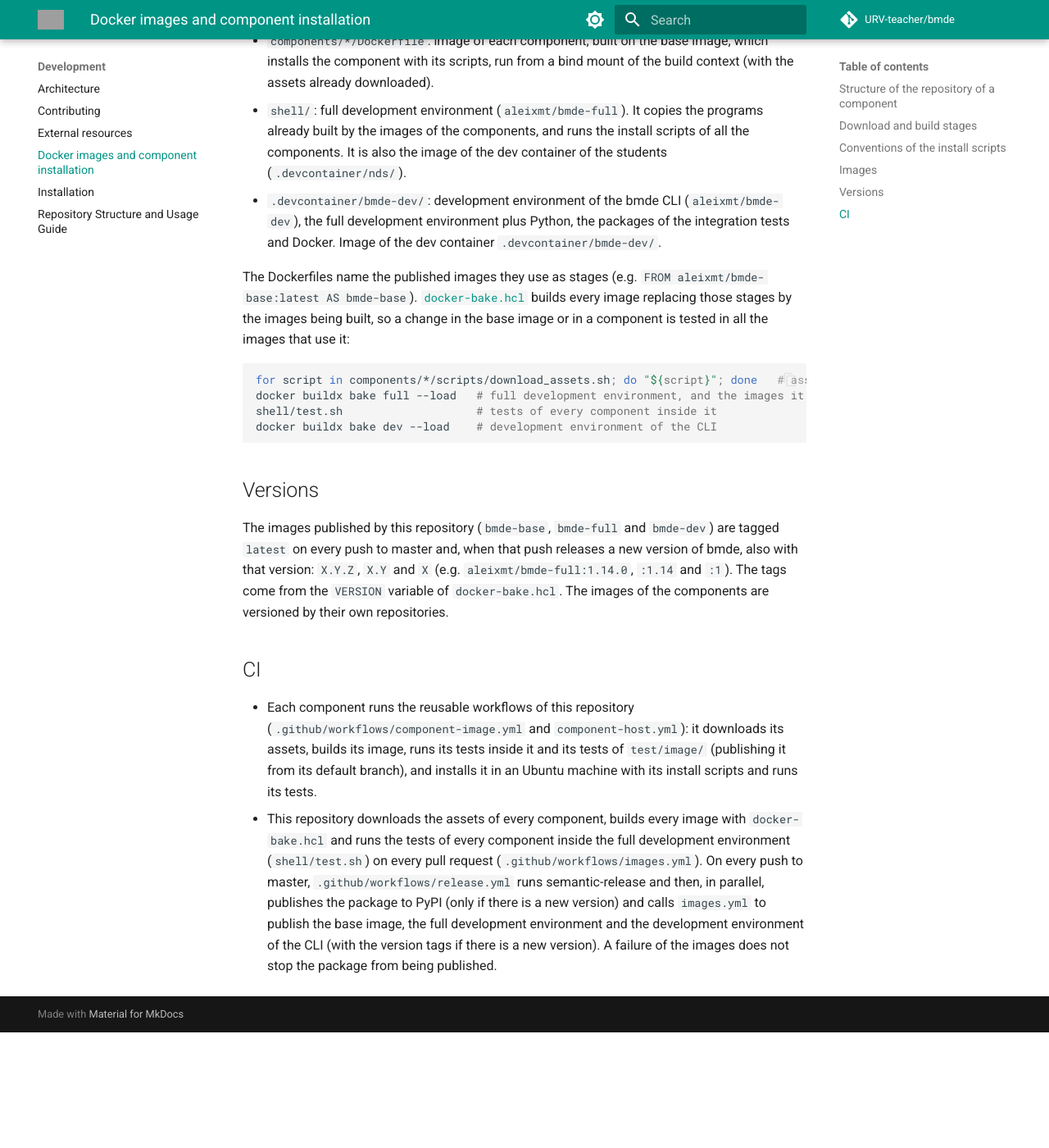
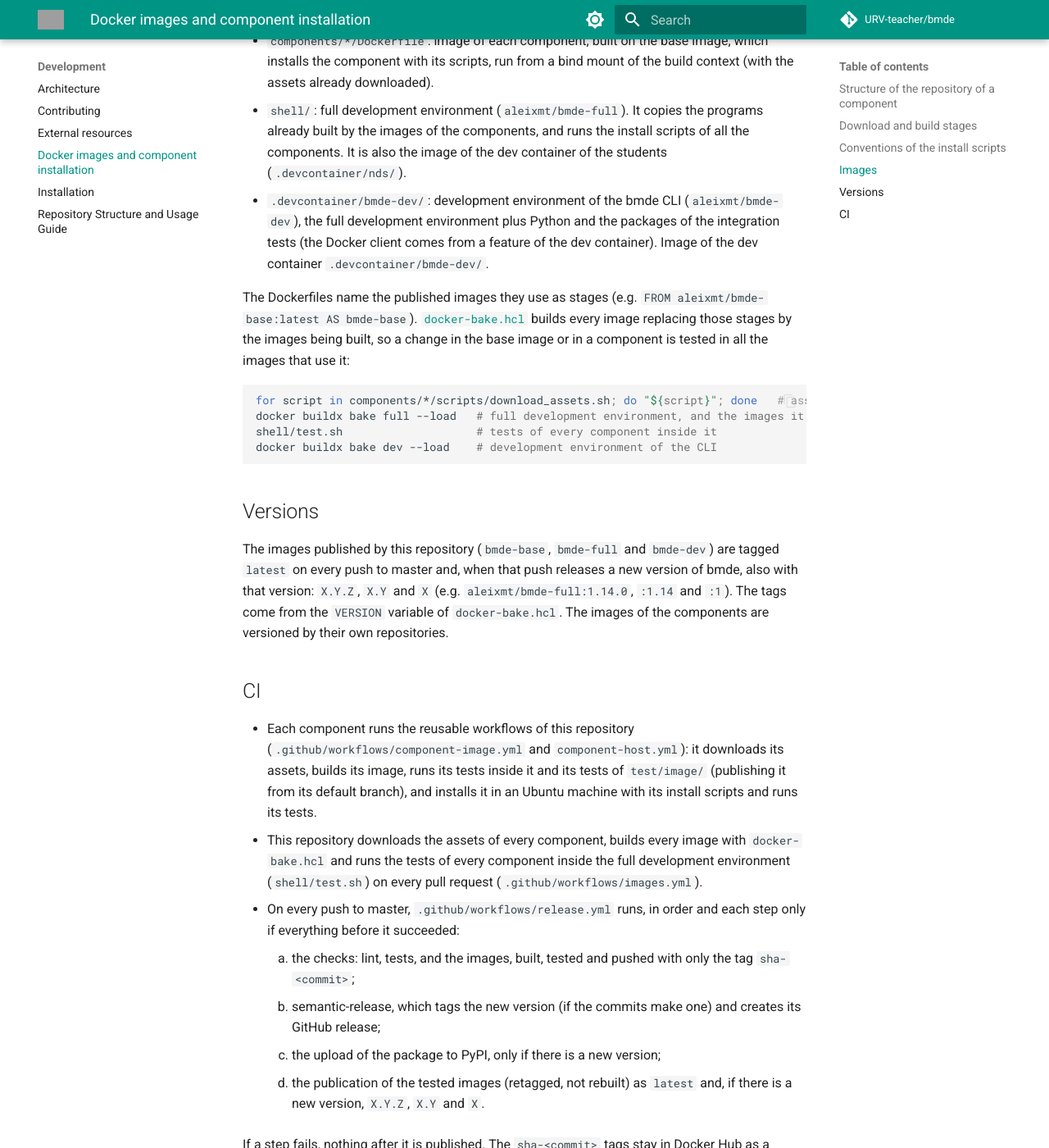
Before and after one commit to URV-teacher/bmde, an MkDocs documentation site: the page built from docs/development/images.md, in a window 1280 px wide and 1400 px high, scrolled down 1809 px. Shown: the whole window at 82% size. Built offline with MkDocs 1.6.1 and Material for MkDocs 9.7.7, drawn with Linux system fonts in a browser that asks for light colours; comment, search, counter and statistics services are not loaded; before the commit the page ends 3068 px from its top, so only the background shows below that; some of the changed text lies outside the part shown; grey boxes are pictures that could not be loaded.

Commit message:
ci: chain checks, release, PyPI and image publishing
On every push to master: lint, tests and the images (built, tested and
pushed as sha-<commit>) first; then semantic-release; then PyPI, only
for a new version; then the tested images are retagged as latest and,
for a new version, X.Y.Z, X.Y and X. Nothing is published if an earlier
step fails. lint.yml and test.yml are now also reusable.

```diff
--- a/docs/development/images.md
+++ b/docs/development/images.md
@@ -51,8 +51,8 @@ download script first. Every external resource is listed in [external resources]
   the components, and runs the install scripts of all the components. It is also the image of the dev container of
   the students (`.devcontainer/nds/`).
 * `.devcontainer/bmde-dev/`: development environment of the bmde CLI (`aleixmt/bmde-dev`), the full development
-  environment plus Python, the packages of the integration tests and Docker. Image of the dev container
-  `.devcontainer/bmde-dev/`.
+  environment plus Python and the packages of the integration tests (the Docker client comes from a feature of the dev
+  container). Image of the dev container `.devcontainer/bmde-dev/`.
 
 The Dockerfiles name the published images they use as stages (e.g. `FROM aleixmt/bmde-base:latest AS bmde-base`).
 [`docker-bake.hcl`](https://github.com/URV-teacher/bmde/blob/master/docker-bake.hcl) builds every image replacing those
@@ -80,7 +80,14 @@ images of the components are versioned by their own repositories.
   and runs its tests.
 * This repository downloads the assets of every component, builds every image with `docker-bake.hcl` and runs the tests
   of every component inside the full development environment (`shell/test.sh`) on every pull request
-  (`.github/workflows/images.yml`). On every push to master, `.github/workflows/release.yml` runs semantic-release and
-  then, in parallel, publishes the package to PyPI (only if there is a new version) and calls `images.yml` to publish
-  the base image, the full development environment and the development environment of the CLI (with the version tags
-  if there is a new version). A failure of the images does not stop the package from being published.
+  (`.github/workflows/images.yml`).
+* On every push to master, `.github/workflows/release.yml` runs, in order and each step only if everything before it
+  succeeded:
+    1. the checks: lint, tests, and the images, built, tested and pushed with only the tag `sha-<commit>`;
+    2. semantic-release, which tags the new version (if the commits make one) and creates its GitHub release;
+    3. the upload of the package to PyPI, only if there is a new version;
+    4. the publication of the tested images (retagged, not rebuilt) as `latest` and, if there is a new version, `X.Y.Z`,
+       `X.Y` and `X`.
+
+  If a step fails, nothing after it is published. The `sha-<commit>` tags stay in Docker Hub as a record of every
+  tested build.
```
Also changed, not shown: docs/development/installation.md (+7 -4 lines), 4 other files.
